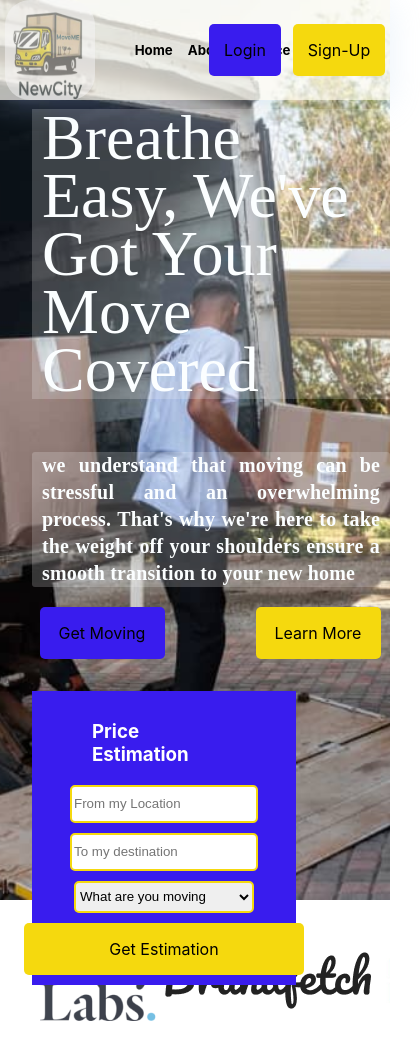
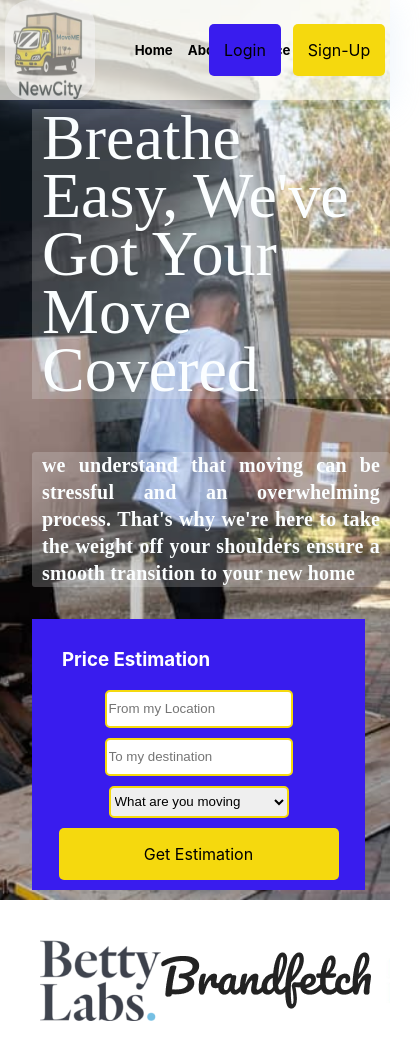
Before and after one commit to FridayOkpok/New-city, a React (Create React App) app: page / in a window 390 px wide. Shown: the top 1060 px of the page, 420 px wide, since content can reach past the window. Built offline with nearby package versions, Linux system fonts and the light colour scheme.

Commit message:
estimation0.0.1

```diff
--- a/src/component/NavBar/NavBar.jsx
+++ b/src/component/NavBar/NavBar.jsx
@@ -2,9 +2,8 @@ import React from "react";
 import "./navbar.css";
 import Logo from "./logo.jpg";
 
-function NavBar(props) {
+function NavBar() {
   return (
-    <div id="#nav">
     <div className="nav">
       <div className="nav-container ">
         <div className="nav-item">
@@ -31,7 +30,6 @@ function NavBar(props) {
         </div>
       </div>
     </div>
-    </div>
   );
 }
 
--- a/src/component/container1/containerone.css
+++ b/src/component/container1/containerone.css
@@ -1,9 +1,10 @@
 .containpics {
   background: url(./background-image.jpg);
   background-size: cover;
+  background-position: 100% 100%;
   background-repeat: no-repeat;
   background-position: center center;
-  height: 100%;
+  height: fit-content;
 }
 
 .container-1 {
@@ -18,7 +19,6 @@
   0% {
     transform: translateX(100%);
   }
-
   100% {
     transform: translateX(0);
   }
@@ -72,6 +72,12 @@
   width: 95px;
 }
 
+@media screen and (max-width: 782px) {
+  .containpics .container-1 .container-content .btn-area {
+    display: none;
+  }
+}
+
 /* fetch(`https://restcountries.com/v2/name/${countryName}?fullText=true`)
   .then((response) => response.json())
   .then((data) => {
--- a/src/component/container1/selectitem.css
+++ b/src/component/container1/selectitem.css
@@ -29,15 +29,32 @@
 @media screen and (max-width: 1198px) {
   .travel {
     display: flex;
-    width: 9rem;
+    width: 70%;
     justify-content: flex-start;
     margin: 2rem 0 4px 2rem;
   }
+
   .travel .travel-input {
     display: flex;
-    flex-direction: column;
     gap: 10px;
     /* justify-content: space-between; */
     align-items: center;
   }
 }
+
+@media screen and (max-width: 1038px) {
+  .travel {
+    display: flex;
+    width: 70%;
+    justify-content: flex-start;
+    margin: 2rem 0 4px 2rem;
+    padding: 10px 30px;
+  }
+
+  .travel .travel-input {
+    display: flex;
+    flex-direction: column;
+    gap: 10px;
+    align-items: center;
+  }
+}
```
Lines whose indentation alone changed are shown as unchanged.
